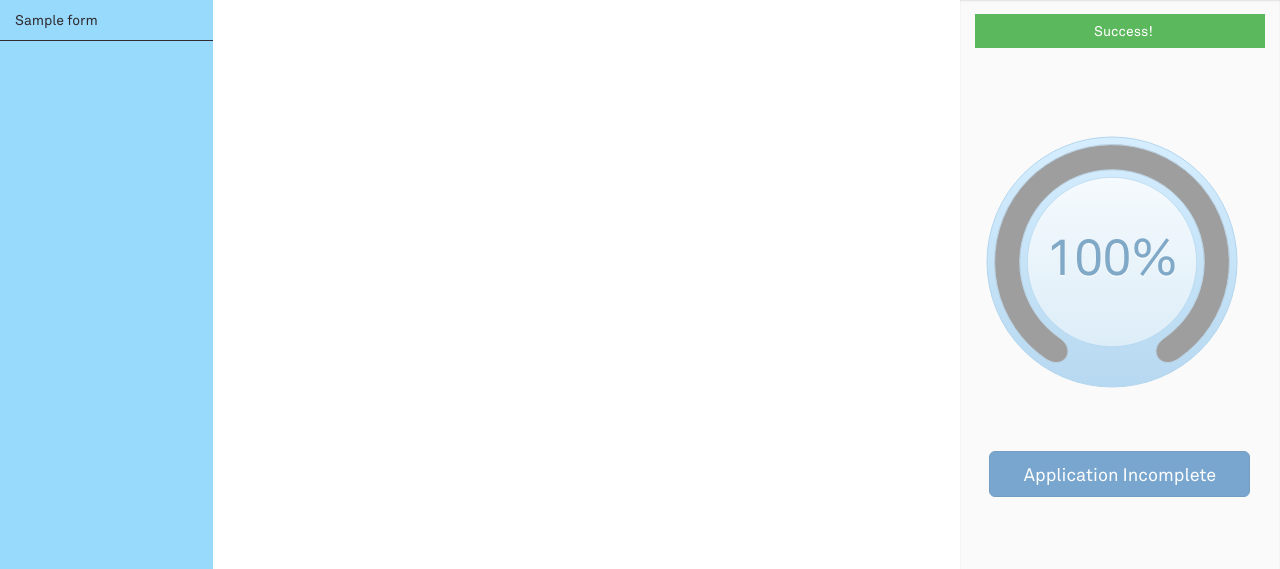
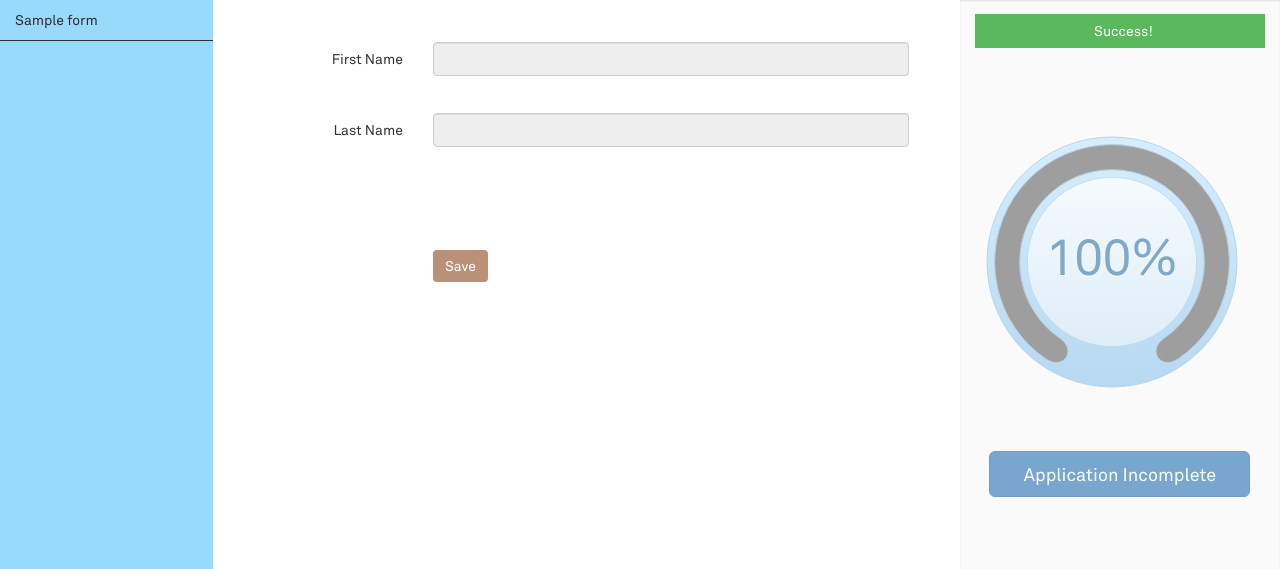
Before and after one commit to deone/apply, a Django app: a page that uses setup/templates/setup/application_detail.html in a window 1280 px wide. Shown: the part 50-619 px from the top of the page. Run offline with Django 3.2, Linux system fonts and the light colour scheme; tables that the repository leaves empty hold one stand-in row (values such as "Sample post"); some libraries are stand-ins or nearby versions.

Commit message:
- Rename ApplicationListView and ApplicationDetailView to   ApplicationList and ApplicationDetail respectively. - Pass application_completion template context variable to template.

```diff
--- a/app/templates/app/_personal_info.html
+++ b/app/templates/app/_personal_info.html
@@ -64,5 +64,11 @@
       </div>
     </div>
 
+    <div class="form-group">
+      <div class="col-sm-offset-3 col-sm-9">
+        <button type="submit" class="btn btn-primary">Save</button>
+      </div>
+    </div>
+
   </fieldset>
 </form>
--- a/apply/urls.py
+++ b/apply/urls.py
@@ -4,10 +4,10 @@ from django.contrib.auth import views as auth_views
 
 from accounts.views import ApplyRegistrationView
 from accounts.forms import LoginForm
-from setup.views import ApplicationListView, ApplicationDetailView
+from setup.views import ApplicationList, ApplicationDetail
 
 urlpatterns = [
-    url(r'^$', ApplicationListView.as_view(), name='home'),
+    url(r'^$', ApplicationList.as_view(), name='home'),
     url(r'^admin/', admin.site.urls),
     url(r'^logout/$', auth_views.logout, {'next_page': '/accounts/login/'}, name='logout'),
     url(r'^accounts/create/$', ApplyRegistrationView.as_view(), name='create_account'),
@@ -16,5 +16,5 @@ urlpatterns = [
     url(r'^accounts/', include('registration.backends.simple.urls')),
     url(r'^payments/', include('payments.urls', namespace='payments')),
     url(r'^apply/', include('app.urls', namespace='app')),
-    url(r'^(?P<orgname>[-.\w]+)/(?P<slug>[-.\w]+)/$', ApplicationDetailView.as_view(), name='application'),
+    url(r'^(?P<orgname>[-.\w]+)/(?P<slug>[-.\w]+)/$', ApplicationDetail.as_view(), name='application'),
 ]
--- a/setup/templates/setup/application_detail.html
+++ b/setup/templates/setup/application_detail.html
@@ -39,8 +39,7 @@
       var animateFunc = function () {
         kb += 17;
         progress = kb / totalKb;
-        // value = {{ completion }};
-        value = 1;
+        value = {{ application_completion }};
 
         $topLoader.percentageLoader({progress: progress});
 
@@ -69,6 +68,7 @@
     {% include 'setup/_sections.html' %}
   </div>
   <div class="col-sm-7 main">
+    {% include 'app/_personal_info.html' %}
   </div>
   <div class="col-sm-3 progress">
     {% include 'setup/_progress.html' %}
--- a/setup/views.py
+++ b/setup/views.py
@@ -3,10 +3,15 @@ from django.views.generic import ListView, DetailView
 
 from .models import Application
 
-class ApplicationListView(ListView):
+class ApplicationList(ListView):
     model = Application
     context_object_name = 'applications'
 
-class ApplicationDetailView(DetailView):
+class ApplicationDetail(DetailView):
     model = Application
     context_object_name = 'application'
+
+    def get_context_data(self, **kwargs):
+        context = super(ApplicationDetail, self).get_context_data(**kwargs)
+        context['application_completion'] = 1
+        return context
```
